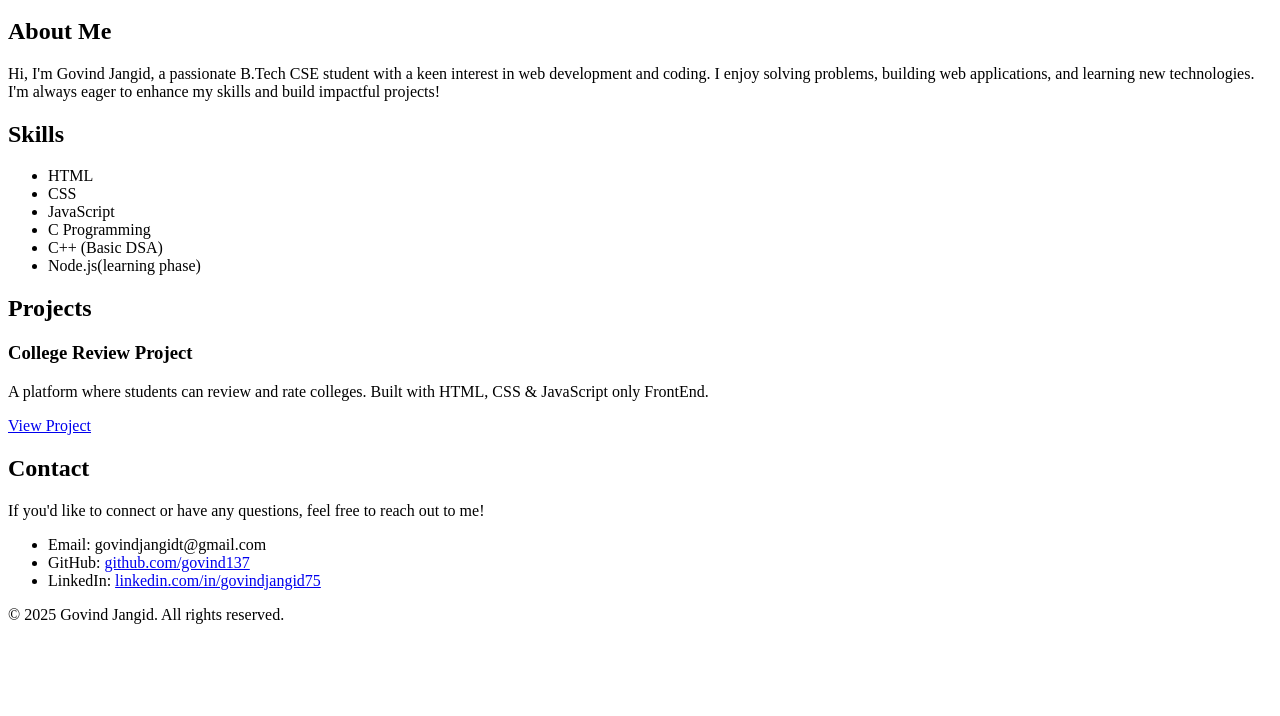
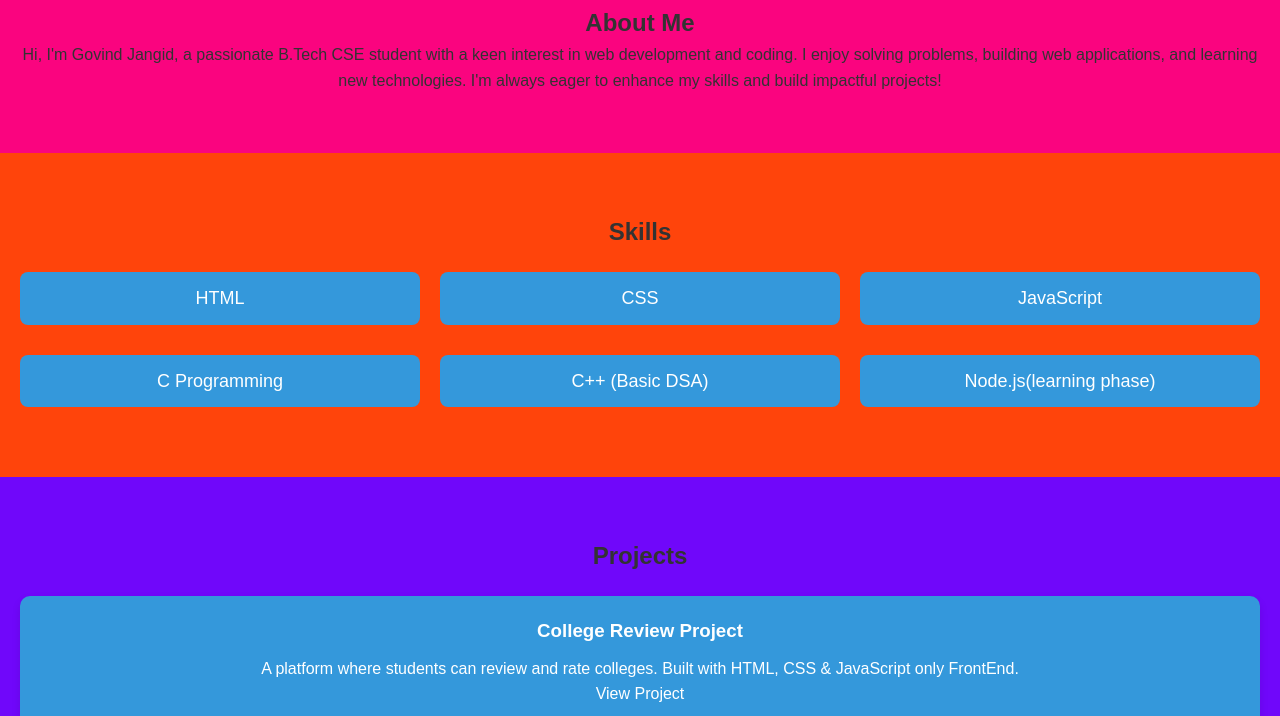
Before and after one commit to Govind137/portfolio-project, a plain HTML site: page index.html in a window 1280 px wide. Shown: the part 141-857 px from the top of the page. Before the commit the page ends 800 px from the top, so only its background shows below. Drawn offline with Linux system fonts and the light colour scheme.

Commit message:
Update index.html

```diff
--- a/index.html
+++ b/index.html
@@ -6,7 +6,7 @@
   <meta name="viewport" content="width=device-width, initial-scale=1.0">
   <meta name="description" content="Govind Jangid's Personal Portfolio">
   <title>Govind Jangid's Portfolio</title>
-  <link rel="stylesheet" href="portfolio CSS.css">
+  <link rel="stylesheet" href="styles.css">
 </head>
 
 <body>
```
